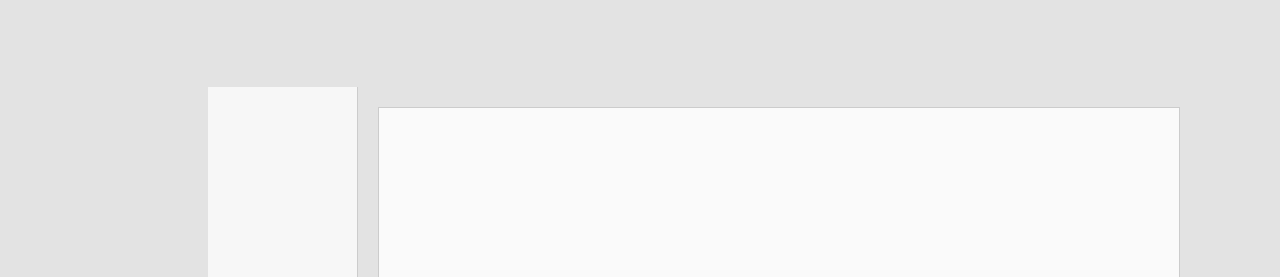
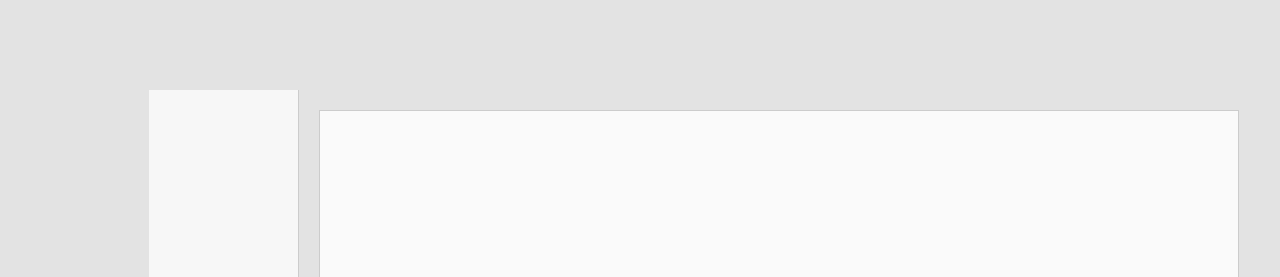
Before and after one commit to Karjeje/Project1-zame, a website built with webpack: page src/progress/progress.html in a window 1280 px wide. Shown: the part 90-367 px from the top of the page. Built offline with nearby package versions, Linux system fonts and the light colour scheme.

Commit message:
Style graph

```diff
--- a/src/progress/progress.css
+++ b/src/progress/progress.css
@@ -37,7 +37,6 @@ body {
   padding: 20px;
 }
 
-/* Tabs on the left (like filters) */
 .tabs {
   width: 150px;
   background: #f7f7f7;
@@ -59,7 +58,6 @@ body {
   background: #eee;
 }
 
-/* Graph container */
 .graph-area {
   flex: 1;
   padding: 20px;
@@ -68,4 +66,7 @@ body {
 #progress-canvas {
   border: 1px solid #ccc;
   background: #fafafa;
+  width: 920px;
+  height: 400px;
+  display: block;
 }
```
